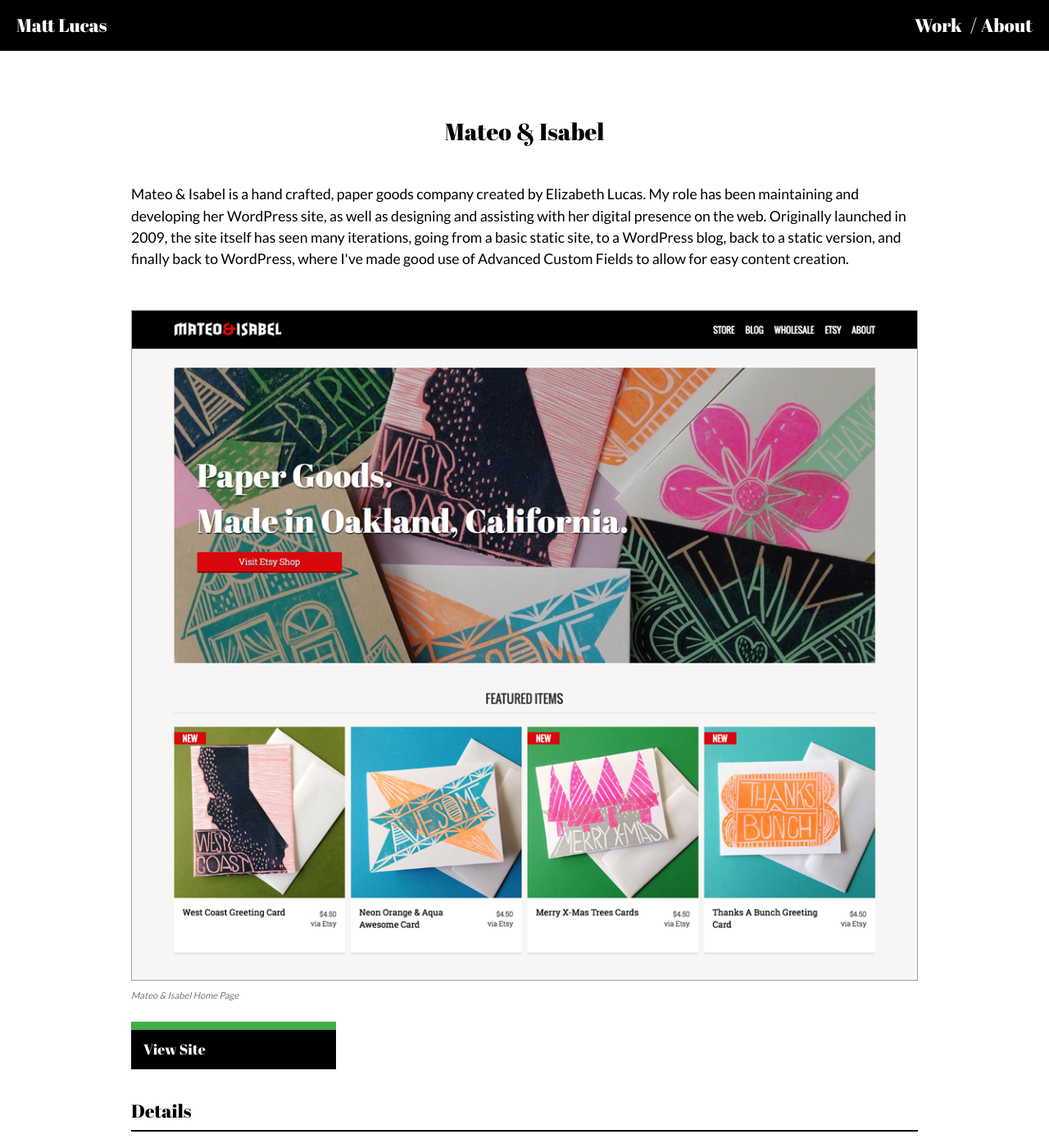
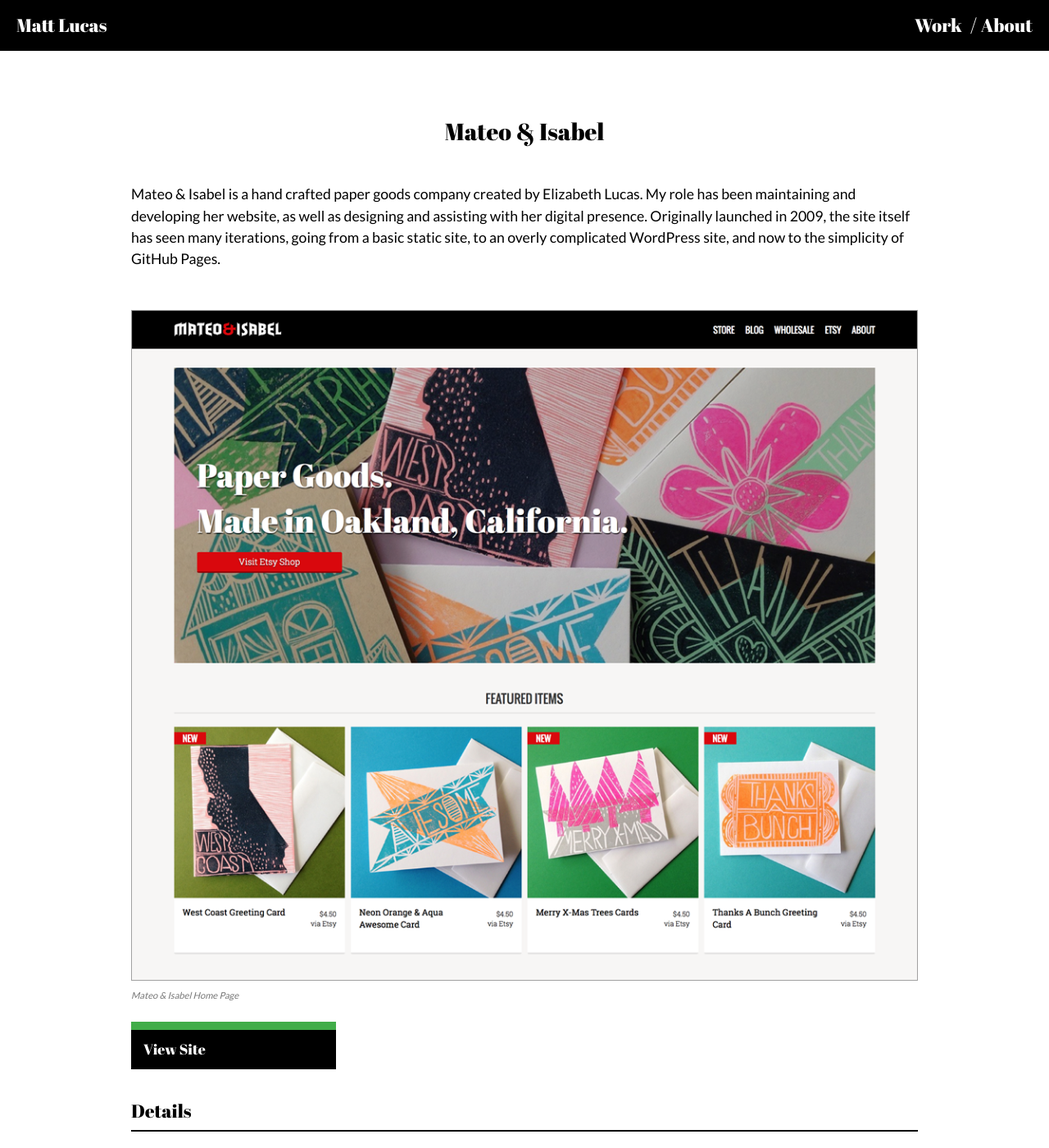
Before and after one commit to mattdavidlucas/mattdavidlucas.github.io, a Jekyll site: the page built from mateo-and-isabel.html, in a window 1280 px wide and 1400 px high. Shown: the whole window at 82% size. Built offline with Jekyll 4.4.1, drawn with Linux system fonts in a browser that asks for light colours; nearby versions of some CDN libraries; some of the changed text lies outside the part shown.

Commit message:
Update Mateo & Isabel page.

```diff
--- a/mateo-and-isabel.html
+++ b/mateo-and-isabel.html
@@ -5,9 +5,7 @@
 ---
 
 <article id="portfolio_single" class="mateo">
-	<p>Mateo &amp; Isabel is a hand crafted, paper goods company created by Elizabeth Lucas. My role has been maintaining and developing her WordPress site, as well as designing and assisting with her digital presence on the web. Originally launched in 2009, the site itself has seen many iterations, going from a basic static site, to a WordPress blog, back to a static version, and finally back to WordPress, where I've made good use of Advanced Custom Fields to allow for easy content creation.</p>
-
-	<!-- <p>Originally launched in 2009, the site itself has seen many iterations, going from a basic static site, to a WordPress blog, back to a static version, and finally back to WordPress.</p> -->
+	<p>Mateo &amp; Isabel is a hand crafted paper goods company created by Elizabeth Lucas. My role has been maintaining and developing her website, as well as designing and assisting with her digital presence. Originally launched in 2009, the site itself has seen many iterations, going from a basic static site, to an overly complicated WordPress site, and now to the simplicity of GitHub Pages.</p>
 
 	<figure>
 		<img src="/img/mateo-and-isabel/matt-david-lucas-mateo-and-isabel-home-page.png" alt="screenshot">
@@ -21,9 +19,8 @@
 
 	<ul>
 		<li>Role: Front-End Development and Design</li>
-		<li>Languages Used: HTML, Sass, jQuery, and PHP</li>
-		<li>CMS: WordPress</li>
-		<li>API&rsquo;s: Instagram</li>
+		<li>Languages Used: HTML, Sass, and jQuery</li>
+		<li>Platform: GitHub Pages</li>
 		<li>Project Start Date: 2009</li>
 		<li>Project Completion Date: Ongoing</li>
 	</ul>
```
